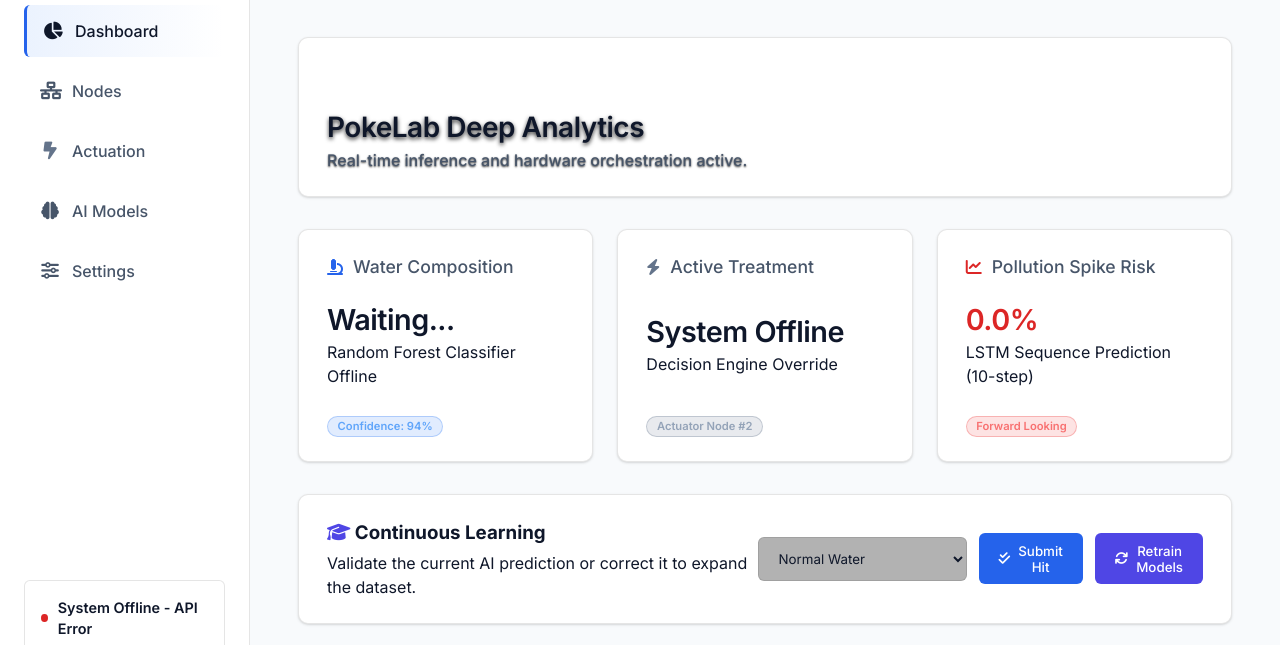
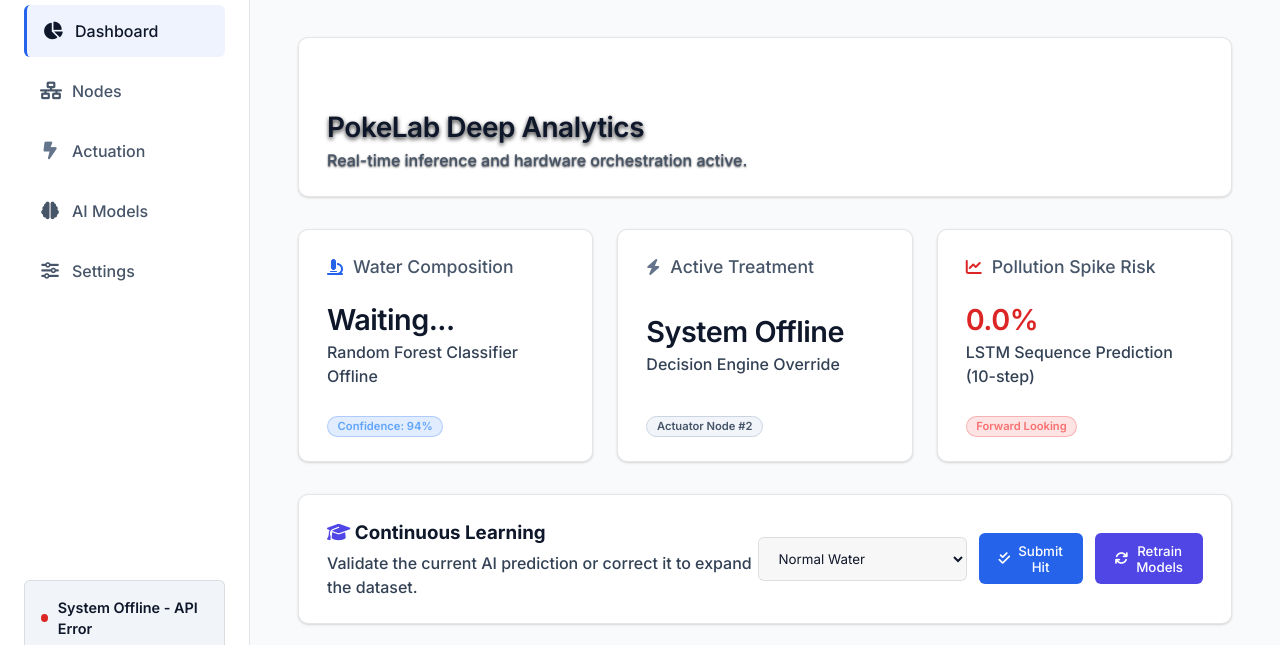
Before and after one commit to Ryan-gomezzz/pharmaceutical_pollutants_iot, a plain HTML site: page dashboard/index.html in a window 1280 px wide. Both pictures are taken after a click on the button 1150 px from the left and 69 px from the top of the page. Shown: the part 111-756 px from the top of the page. Drawn offline with nearby package versions, Linux system fonts and the light colour scheme; no server answers.

Commit message:
fix(dashboard): Improve Light Mode contrast and dynamically recolor Chart.js axes

```diff
--- a/dashboard/script.js
+++ b/dashboard/script.js
@@ -438,8 +438,14 @@ function applyChartTheme(isLight) {
 
     allCharts.forEach(chart => {
         if (chart.options.scales) {
-            if (chart.options.scales.x) chart.options.scales.x.grid.color = gridColorX;
-            if (chart.options.scales.y) chart.options.scales.y.grid.color = gridColorY;
+            if (chart.options.scales.x) {
+                chart.options.scales.x.grid.color = gridColorX;
+                chart.options.scales.x.ticks.color = textColor;
+            }
+            if (chart.options.scales.y) {
+                chart.options.scales.y.grid.color = gridColorY;
+                chart.options.scales.y.ticks.color = textColor;
+            }
         }
         if (chart.options.plugins && chart.options.plugins.tooltip) {
             chart.options.plugins.tooltip.backgroundColor = tooltipBg;
--- a/dashboard/style.css
+++ b/dashboard/style.css
@@ -44,6 +44,37 @@
 
     --border-color: rgba(0, 0, 0, 0.1);
     --border-highlight: rgba(0, 0, 0, 0.2);
+}
+
+/* Light Mode Specific Overrides */
+[data-theme="light"] .control-item,
+[data-theme="light"] .rules-list li,
+[data-theme="light"] .input-element {
+    background: rgba(0, 0, 0, 0.03);
+}
+
+[data-theme="light"] .data-table th,
+[data-theme="light"] p,
+[data-theme="light"] .sensor-label,
+[data-theme="light"] .sensor-data .unit {
+    color: #334155;
+    font-weight: 500;
+}
+
+[data-theme="light"] .system-status {
+    background: #f1f5f9;
+    border-color: rgba(0, 0, 0, 0.1);
+}
+
+[data-theme="light"] .nav-item.active {
+    background: rgba(37, 99, 235, 0.08);
+    border-left: 3px solid #2563eb;
+}
+
+[data-theme="light"] .badge-slate {
+    background: #f1f5f9;
+    color: #475569;
+    border-color: #cbd5e1;
 }
 
 * {
```
